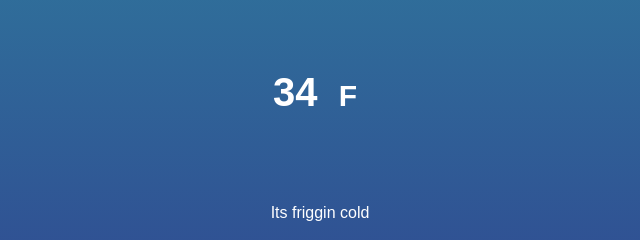
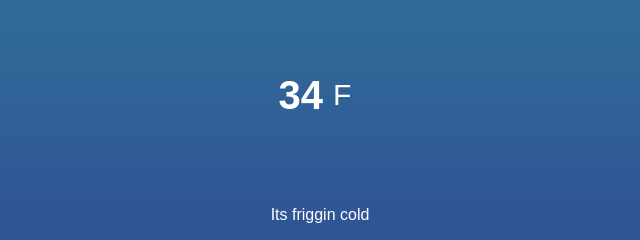
Before and after one commit to nchchow/Weather, a plain HTML site: page index.html in a window 1280 px wide. Shown: the part 374-614 px from the top of the page, 320-960 px from the left. Drawn offline with Linux system fonts and the light colour scheme.

Commit message:
fixed bug where scale symbol did not show up

```diff
--- a/index.html
+++ b/index.html
@@ -2,8 +2,8 @@
 <html>
     <head>
         <meta charset="UTF-8" />
-        <meta name="viewport" content = "width-device-width, initial-scale-1.0" />
-        <meta http-equiv="X-UA-Compatible" content="id-edge" />
+        <!-- <meta name="viewport" content = "width-device-width, initial-scale-1.0" />
+        <meta http-equiv="X-UA-Compatible" content="id-edge" /> -->
         <link rel="stylesheet" href="./style.css" />
         <title>Weather</title>
     </head>
@@ -15,7 +15,8 @@
     </div>
         <div class="temperature">
             <div class="degree-section">
-            <h2 class="temperature-degree">34 <span>F</span></h2>
+            <h2 class="temperature-degree">34</h2>
+            <span>F</span>
         </div>
             <div class="temperature-description">Its friggin cold</div>
         </div>
```
